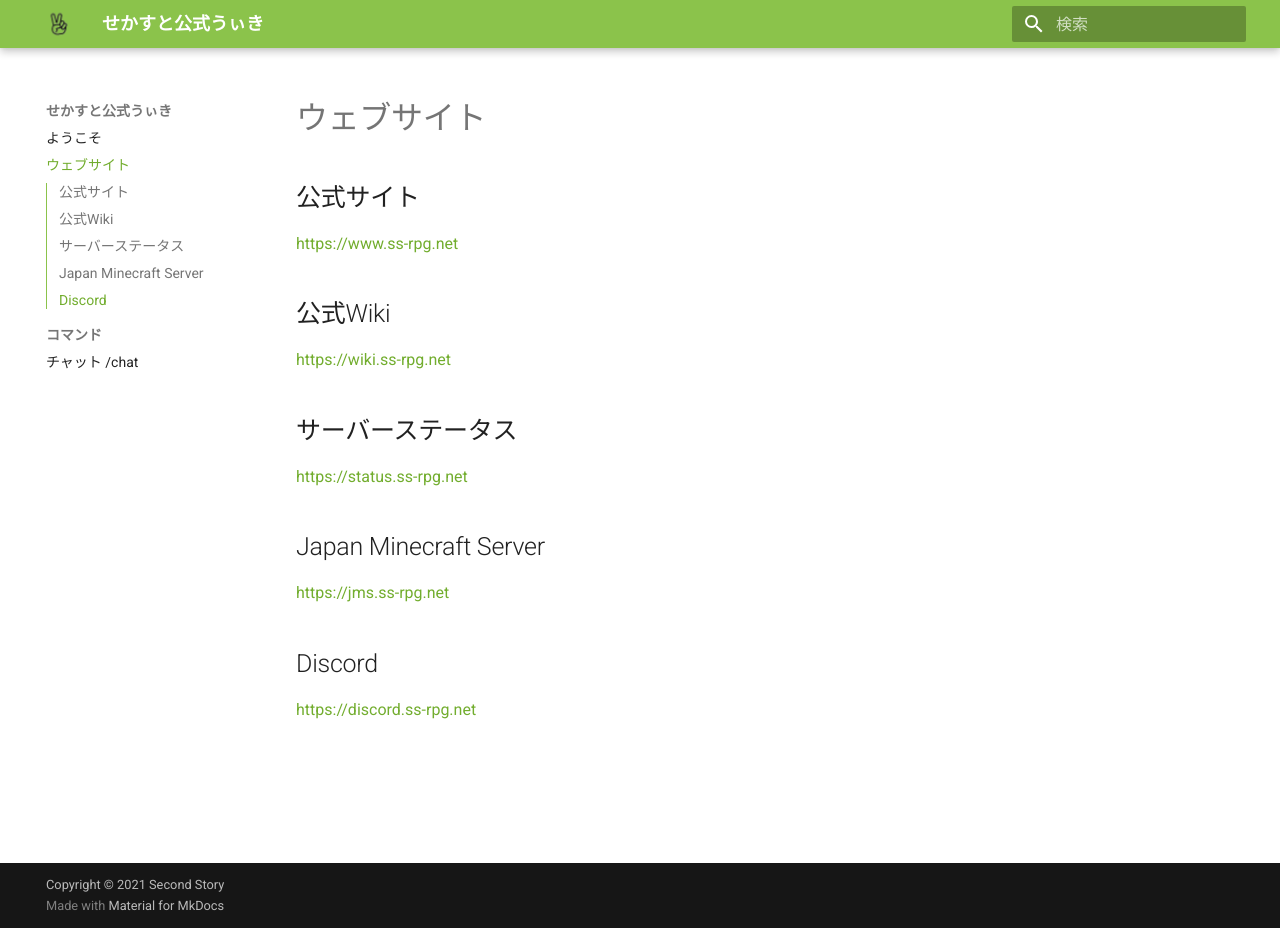
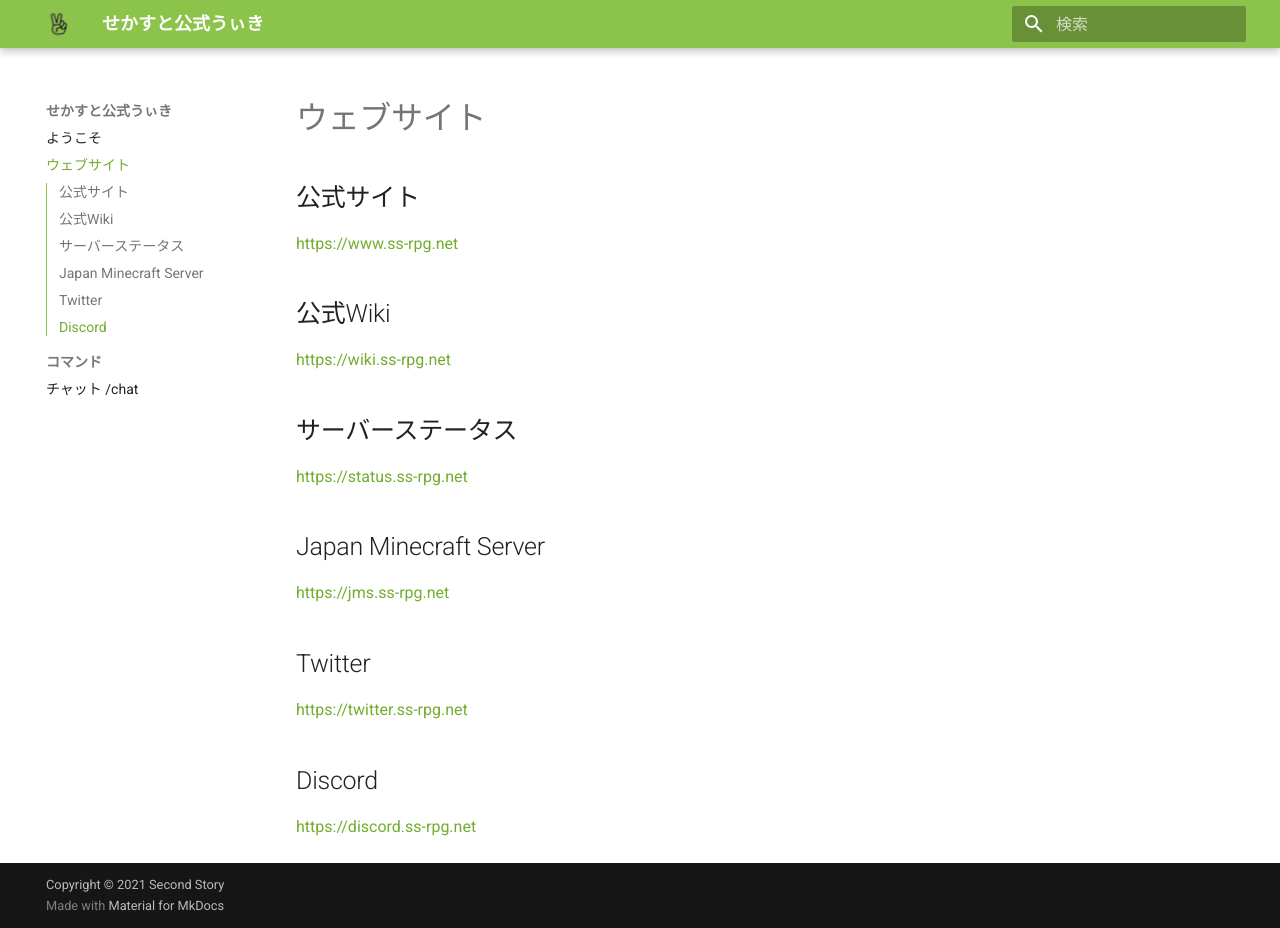
Before and after one commit to SecondStoryServer/Wiki, an MkDocs documentation site: the page built from docs/website.md, in a window 1280 px wide and 928 px high. Built offline with MkDocs 1.6.1 and Material for MkDocs 9.7.7, drawn with Linux system fonts in a browser that asks for light colours.

Commit message:
website Twitterを追加

```diff
--- a/docs/website.md
+++ b/docs/website.md
@@ -12,5 +12,8 @@
 ## Japan Minecraft Server
 <a href="https://jms.ss-rpg.net" target="_blank"> https://jms.ss-rpg.net </a>
 
+## Twitter
+<a href="https://twitter.ss-rpg.net" target="_blank"> https://twitter.ss-rpg.net </a>
+
 ## Discord
 <a href="https://discord.ss-rpg.net" target="_blank"> https://discord.ss-rpg.net </a>
```
